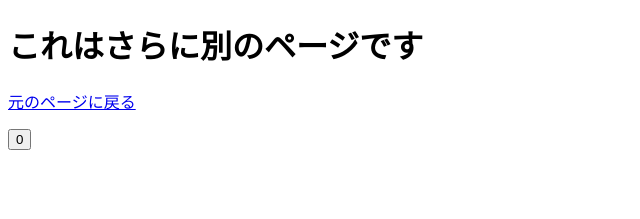
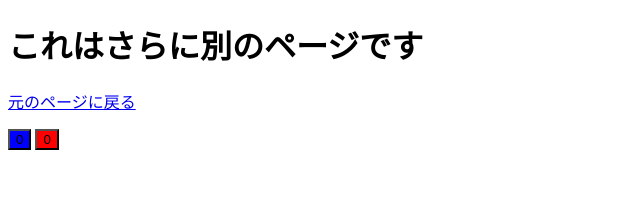
Before and after one commit to Kanata844/sveltekit-test, a SvelteKit app: page /page2/page3 in a window 1280 px wide. Shown: the top 219 px of the page, without its empty margins (0-640 px from the left). Built offline with nearby package versions, Linux system fonts and the light colour scheme.

Commit message:
github actionsでデプロイするように変更

```diff
--- a/package.json
+++ b/package.json
@@ -5,7 +5,7 @@
 	"type": "module",
 	"scripts": {
 		"dev": "vite dev",
-		"build": "vite build && rsync -r build/* docs && touch docs/.nojekyll",
+		"build": "vite build",
 		"preview": "vite preview",
 		"prepare": "svelte-kit sync || echo ''",
 		"check": "svelte-kit sync && svelte-check --tsconfig ./tsconfig.json",
--- /dev/null
+++ b/src/lib/RedButton.svelte
@@ -0,0 +1,9 @@
+<script lang="ts">
+    let n = $state(0);
+</script>
+
+<button onclick={()=>{n++}}>{n}</button>
+
+<style>
+    button {background-color: red;}
+</style>
--- a/src/routes/page2/page3/+page.svelte
+++ b/src/routes/page2/page3/+page.svelte
@@ -1,7 +1,14 @@
 <script lang="ts">
+    import RedButton from "$lib/RedButton.svelte";
+
     let n = $state(0)
 </script>
 
 <h1>これはさらに別のページです</h1>
 <p><a href="/">元のページに戻る</a></p>
 <button onclick={()=>{n++}}>{n}</button>
+<RedButton/>
+
+<style>
+    button {background-color: blue;}
+</style>
```
Also changed, not shown: 33 other files (tests, documents, lock files or other folders).
